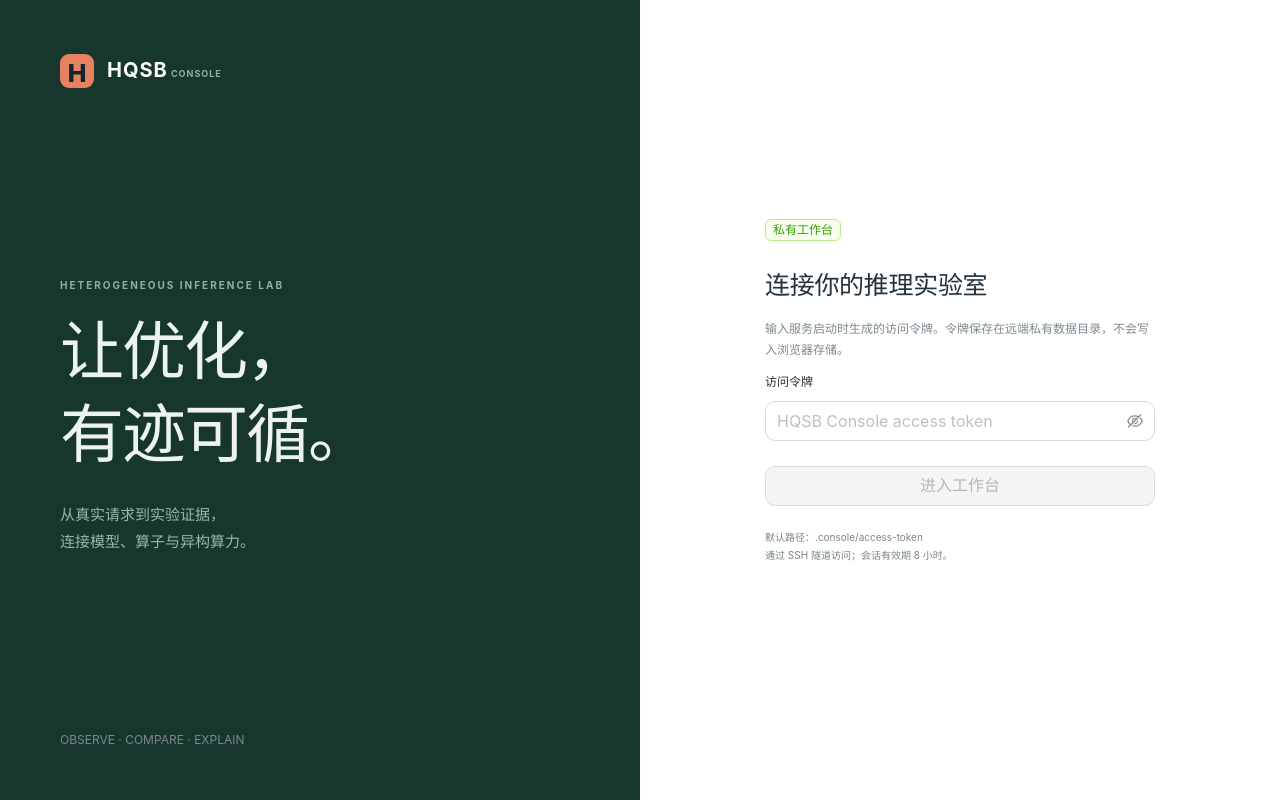
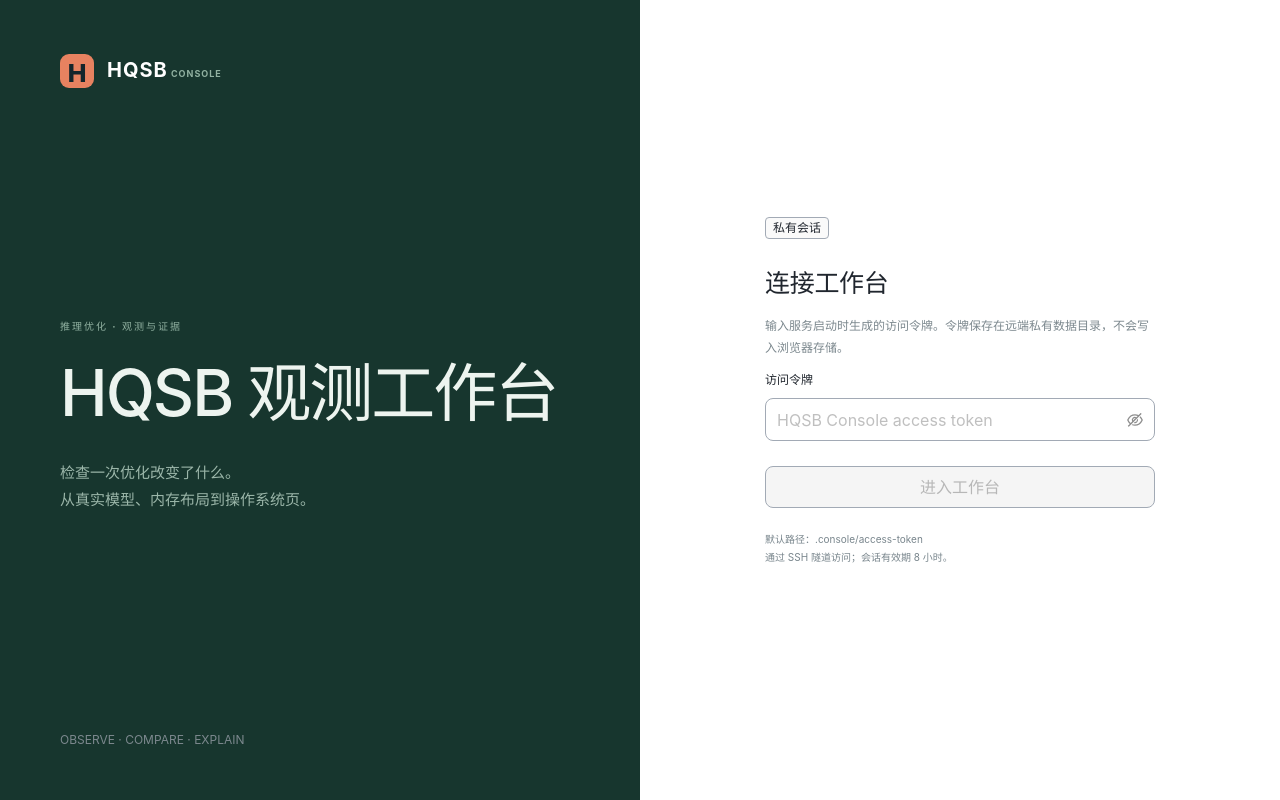
Before and after one commit to DQR-Happy/HeteroQuantServeBench, a React (Vite) app in the folder web/console/: page / in a window 1280 px wide. Built offline with nearby package versions, Linux system fonts and the light colour scheme; no server answers.

Commit message:
refactor(web): rework app shell, entry and document head

```diff
--- a/web/console/index.html
+++ b/web/console/index.html
@@ -3,16 +3,54 @@
   <head>
     <meta charset="UTF-8" />
     <meta name="viewport" content="width=device-width, initial-scale=1.0" />
-    <meta name="theme-color" content="#101b2c" />
+    <meta name="theme-color" content="#eef0f2" />
     <meta
       name="description"
       content="HQSB 异构推理与优化工作台：真实推理、资源观测、实验对比与证据追溯。"
     />
     <link rel="icon" type="image/svg+xml" href="/favicon.svg" />
-    <title>HQSB · 异构推理工作台</title>
+    <title>HQSB · 推理观测工作台</title>
   </head>
   <body>
-    <div id="root"></div>
+    <div id="root">
+      <main
+        style="
+          max-width: 660px;
+          margin: 12vh auto;
+          padding: 28px;
+          font:
+            15px/1.7 -apple-system,
+            BlinkMacSystemFont,
+            'Segoe UI',
+            sans-serif;
+          color: #20262e;
+        "
+      >
+        <p style="color: #586372">HQSB · 推理观测工作台</p>
+        <h1 style="font-size: 24px">正在加载工作台</h1>
+        <p id="entry-description">
+          如果此提示持续显示，前端模块可能未加载。请检查服务地址或重新构建前端。
+        </p>
+        <p>完整系统由 Jetson 上的 Console 服务提供。源码入口和构建入口均需通过 HTTP 访问。</p>
+        <p><a href="http://127.0.0.1:8765">默认服务地址（需先启动服务与 SSH 转发）</a></p>
+        <p id="offline-preview" hidden>
+          <a id="preview-link" href="./public/preview.html">打开可双击查看的离线界面预览</a> ·
+          只读截图，不连接后端
+        </p>
+        <noscript><p>浏览器已禁用 JavaScript；真实工作台需要启用 JavaScript。</p></noscript>
+      </main>
+    </div>
+    <script>
+      if (location.protocol === 'file:') {
+        document.querySelector('#root h1').textContent = '此入口不能作为独立 HTML 运行';
+        document.getElementById('entry-description').textContent =
+          '你正在直接打开本地文件。浏览器不会编译 TSX，也无法通过文件协议连接同源 API。请使用服务地址，或打开下方离线预览。';
+        document.getElementById('offline-preview').hidden = false;
+        if (location.pathname.endsWith('/dist/index.html')) {
+          document.getElementById('preview-link').href = './preview.html';
+        }
+      }
+    </script>
     <script type="module" src="/src/main.tsx"></script>
   </body>
 </html>
--- a/web/console/src/App.tsx
+++ b/web/console/src/App.tsx
@@ -1,6 +1,17 @@
 import { lazy, Suspense, useEffect, useState } from 'react';
 import { useQuery, useQueryClient } from '@tanstack/react-query';
-import { Alert, App as AntApp, Button, Input, Layout, Menu, Spin, Tag, Tooltip } from 'antd';
+import {
+  Alert,
+  App as AntApp,
+  Button,
+  Drawer,
+  Input,
+  Layout,
+  Menu,
+  Spin,
+  Tag,
+  Tooltip,
+} from 'antd';
 import {
   DashboardOutlined,
   ThunderboltOutlined,
@@ -22,6 +33,7 @@ import { api } from './api/client';
 import type { Session } from './api/types';
 import { QueryState } from './components';
 const Overview = lazy(() => import('./pages/Overview'));
+const Observations = lazy(() => import('./pages/Observations'));
 const Playground = lazy(() => import('./pages/Playground'));
 const Devices = lazy(() => import('./pages/Devices'));
 const MemoryFlow = lazy(() => import('./pages/MemoryFlow'));
@@ -62,23 +74,19 @@ function Login({ onSuccess }: { onSuccess: () => void }) {
           </strong>
         </Link>
         <div>
-          <div className="eyebrow">HETEROGENEOUS INFERENCE LAB</div>
-          <h1>
-            让优化，
+          <div className="eyebrow">推理优化 · 观测与证据</div>
+          <h1>HQSB 观测工作台</h1>
+          <p>
+            检查一次优化改变了什么。
             <br />
-            有迹可循。
-          </h1>
-          <p>
-            从真实请求到实验证据，
-            <br />
-            连接模型、算子与异构算力。
+            从真实模型、内存布局到操作系统页。
           </p>
         </div>
         <span className="small muted">OBSERVE · COMPARE · EXPLAIN</span>
       </div>
       <main className="login-form">
-        <Tag color="green">私有工作台</Tag>
-        <h2>连接你的推理实验室</h2>
+        <Tag>私有会话</Tag>
+        <h2>连接工作台</h2>
         <p className="muted">
           输入服务启动时生成的访问令牌。令牌保存在远端私有数据目录，不会写入浏览器存储。
         </p>
@@ -127,7 +135,17 @@ export default function App() {
   const location = useLocation();
   const { message } = AntApp.useApp();
   const [signedOut, setSignedOut] = useState(false);
-  const [collapsed, setCollapsed] = useState(false);
+  const [collapsed, setCollapsed] = useState(() => window.matchMedia('(max-width: 991px)').matches);
+  const [mobile, setMobile] = useState(() => window.matchMedia('(max-width: 620px)').matches);
+  useEffect(() => {
+    const media = window.matchMedia('(max-width: 620px)');
+    const update = () => {
+      setMobile(media.matches);
+      if (media.matches) setCollapsed(true);
+    };
+    media.addEventListener('change', update);
+    return () => media.removeEventListener('change', update);
+  }, []);
   const session = useQuery({
     queryKey: ['session'],
     queryFn: () => api<Session>('/session'),
@@ -159,23 +177,41 @@ export default function App() {
       </div>
     );
   const items = [
-    { key: '/', icon: <DashboardOutlined />, label: '总览' },
+    {
+      type: 'group' as const,
+      label: '观测闭环',
+      children: [
+        { key: '/', icon: <DashboardOutlined />, label: '工作空间' },
         { key: '/playground', icon: <ThunderboltOutlined />, label: '推理工作台' },
-    { key: '/devices', icon: <DeploymentUnitOutlined />, label: '设备与部署' },
+        { key: '/runs', icon: <UnorderedListOutlined />, label: '运行记录' },
+        { key: '/observations', icon: <DeploymentUnitOutlined />, label: '机制观测' },
         { key: '/memory-flow', icon: <SwapOutlined />, label: '内存与数据流' },
-    { key: '/runs', icon: <UnorderedListOutlined />, label: '运行记录' },
+        { key: '/compare', icon: <SwapOutlined />, label: '运行对比' },
+      ],
+    },
+    {
+      type: 'group' as const,
+      label: '实验与证据',
+      children: [
         { key: '/research', icon: <FileSearchOutlined />, label: '深度分析' },
-    { type: 'divider' as const },
-    { key: '/compare', icon: <SwapOutlined />, label: '运行对比' },
         { key: '/quantization', icon: <ExperimentOutlined />, label: '量化与质量' },
         { key: '/kernels', icon: <CodeOutlined />, label: '算子与配置' },
         { key: '/efficiency', icon: <BarChartOutlined />, label: '性能与能效' },
         { key: '/evidence', icon: <FileSearchOutlined />, label: '证据中心' },
         { key: '/experiments', icon: <ExperimentOutlined />, label: '实验地图' },
-    { type: 'divider' as const },
+      ],
+    },
+    {
+      type: 'group' as const,
+      label: '环境与指引',
+      children: [
+        { key: '/devices', icon: <DeploymentUnitOutlined />, label: '设备与部署' },
         { key: '/showcase', icon: <PlayCircleOutlined />, label: '技术展示' },
         { key: '/settings', icon: <SettingOutlined />, label: '设置与帮助' },
+      ],
+    },
   ];
+  const navigation = items.flatMap((group) => group.children);
   const current = location.pathname.startsWith('/runs/') ? '/runs' : location.pathname;
   const logout = async () => {
     try {
@@ -186,63 +222,88 @@ export default function App() {
       void message.error((e as Error).message);
     }
   };
+  const navContent = (compact: boolean) => (
+    <>
+      <Link
+        className="brand"
+        to="/"
+        onClick={() => {
+          if (mobile) setCollapsed(true);
+        }}
+      >
+        <span className="brand-symbol">H</span>
+        {!compact && (
+          <strong>
+            HQSB<small>推理观测工作台</small>
+          </strong>
+        )}
+      </Link>
+      <Menu
+        theme="light"
+        mode="inline"
+        selectedKeys={[current]}
+        items={items}
+        onClick={(e) => {
+          navigate(e.key);
+          if (mobile) setCollapsed(true);
+        }}
+      />
+      <div className="sidebar-foot">
+        <span className="live-dot" />
+        {!compact && (
+          <span>
+            已连接私有会话<small>服务 v{session.data?.version}</small>
+          </span>
+        )}
+      </div>
+    </>
+  );
   return (
     <Layout className="app-layout">
       <a className="skip-link" href="#main-content">
         跳到主内容
       </a>
+      {mobile ? (
+        <Drawer
+          title="工作空间导航"
+          placement="left"
+          width={268}
+          open={!collapsed}
+          onClose={() => setCollapsed(true)}
+          className="mobile-navigation"
+          styles={{ body: { padding: 0, background: 'var(--surface-sidebar)' } }}
+        >
+          {navContent(false)}
+        </Drawer>
+      ) : (
         <Layout.Sider
           className="sidebar"
           width={232}
-        collapsedWidth={76}
+          collapsedWidth={56}
           collapsed={collapsed}
           breakpoint="lg"
           onBreakpoint={setCollapsed}
         >
-        <Link className="brand" to="/">
-          <span className="brand-symbol">H</span>
-          {!collapsed && (
-            <strong>
-              HQSB<small>INFERENCE CONSOLE</small>
-            </strong>
+          {navContent(collapsed)}
+        </Layout.Sider>
       )}
-        </Link>
-        {!collapsed && <div className="sidebar-label">WORKSPACE</div>}
-        <Menu
-          theme="dark"
-          mode="inline"
-          selectedKeys={[current]}
-          items={items}
-          onClick={(e) => navigate(e.key)}
-        />
-        <div className="sidebar-foot">
-          <span className="live-dot" />
-          {!collapsed && (
-            <span>
-              真实执行 · 证据可追溯<small>CONSOLE v{session.data?.version}</small>
-            </span>
-          )}
-        </div>
-      </Layout.Sider>
-      <Layout className="main-layout" style={{ marginLeft: collapsed ? 76 : 232 }}>
+      <Layout className="main-layout" style={{ marginLeft: mobile ? 0 : collapsed ? 56 : 232 }}>
         <header className="topbar">
           <div>
             <Button
               type="text"
-              aria-label="折叠菜单"
+              aria-label={mobile ? '打开导航' : '折叠菜单'}
               icon={collapsed ? <MenuUnfoldOutlined /> : <MenuFoldOutlined />}
               onClick={() => setCollapsed((v) => !v)}
             />
             <span className="breadcrumb">
-              HQSB / <strong>{items.find((i) => i.key === current)?.label ?? '运行详情'}</strong>
+              HQSB /{' '}
+              <strong>{navigation.find((i) => i.key === current)?.label ?? '运行详情'}</strong>
             </span>
           </div>
           <div className="topbar-right">
-            <span className="small muted">HeteroQuantServeBench</span>
-            <Tag className="version-tag">UI v0.2.1</Tag>
-            <Tag className="live-tag">
-              <span className="live-dot" /> LIVE
-            </Tag>
+            <span className="small muted">单机真实模型 · 证据工作空间</span>
+            <Tag className="version-tag">UI v0.3</Tag>
             <Tooltip title="退出会话；正在执行的请求不会自动取消">
               <Button
                 type="text"
@@ -262,6 +323,7 @@ export default function App() {
               <Route path="/memory-flow" element={<MemoryFlow />} />
               <Route path="/runs" element={<Runs />} />
               <Route path="/runs/:id" element={<RunDetail />} />
+              <Route path="/observations" element={<Observations />} />
               <Route path="/research" element={<Research />} />
               <Route path="/compare" element={<Compare />} />
               <Route path="/quantization" element={<Evidence mode="quantization" />} />
@@ -276,7 +338,7 @@ export default function App() {
           </Suspense>
         </main>
         <footer className="app-footer">
-          HQSB · Every optimization needs evidence.<span>交互诊断 ≠ 正式性能认证</span>
+          HQSB · 观测 / 对照 / 追溯<span>诊断采集有开销 · 质量与正式性能需独立验证</span>
         </footer>
       </Layout>
     </Layout>
--- a/web/console/src/main.tsx
+++ b/web/console/src/main.tsx
@@ -19,24 +19,35 @@ createRoot(document.getElementById('root')!).render(
       locale={zhCN}
       theme={{
         token: {
-          colorPrimary: '#dc6740',
-          colorInfo: '#258c7e',
-          colorSuccess: '#258c7e',
-          colorText: '#24323d',
-          colorTextSecondary: '#78838c',
-          borderRadius: 8,
-          fontFamily:
-            'Inter, -apple-system, BlinkMacSystemFont, "Segoe UI", "PingFang SC", sans-serif',
+          colorPrimary: '#435f82',
+          colorInfo: '#435f82',
+          colorSuccess: '#32664d',
+          colorWarning: '#7c5b1d',
+          colorError: '#9a4547',
+          colorInfoBg: '#eef3f8',
+          colorInfoBorder: '#c4d1e2',
+          colorSuccessBg: '#eef5ef',
+          colorSuccessBorder: '#c4d9cc',
+          colorWarningBg: '#faf6e8',
+          colorWarningBorder: '#e3d8b6',
+          colorErrorBg: '#fff1f0',
+          colorErrorBorder: '#ecc7c8',
+          colorText: '#20262e',
+          colorTextSecondary: '#586372',
+          colorBorder: '#a2aab5',
+          borderRadius: 6,
+          fontSize: 14,
+          controlHeight: 34,
+          fontFamily: '-apple-system, BlinkMacSystemFont, "Segoe UI", "PingFang SC", sans-serif',
         },
         components: {
           Menu: {
-            darkItemBg: '#14252b',
-            darkSubMenuItemBg: '#14252b',
-            darkItemSelectedBg: '#29413f',
-            darkItemSelectedColor: '#98dbc2',
-            itemHeight: 42,
+            itemBg: 'transparent',
+            itemSelectedBg: '#dfe8f2',
+            itemSelectedColor: '#304e72',
+            itemHeight: 36,
           },
-          Table: { headerBg: '#f6f8f8' },
+          Table: { headerBg: '#f4f5f7', cellPaddingBlock: 10, cellPaddingInline: 12 },
           Button: { primaryShadow: 'none' },
         },
       }}
```
Also changed, not shown: web/console/public/favicon.svg. Lines whose indentation alone changed are shown as unchanged.
